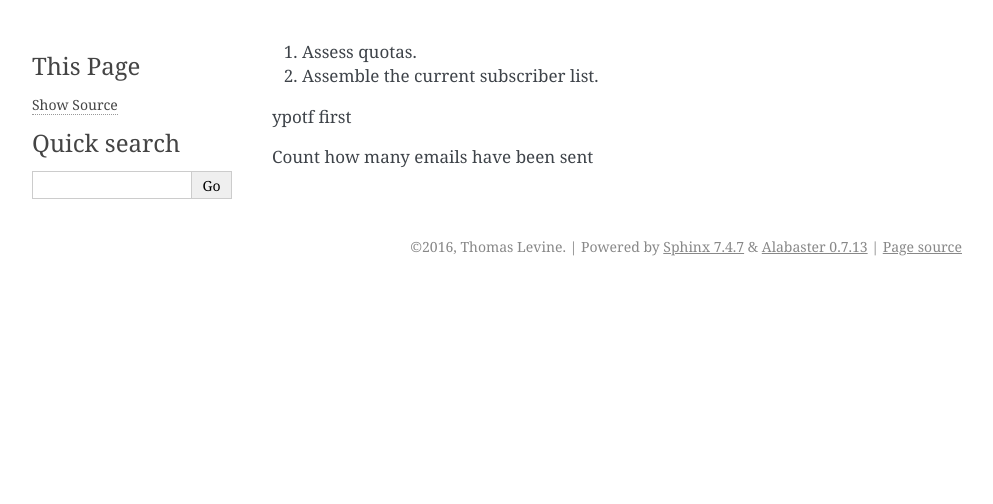
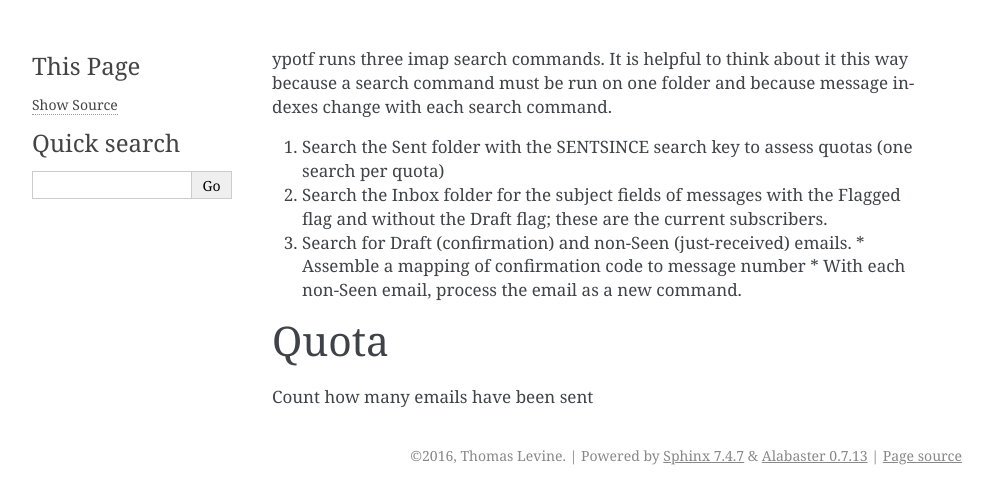
Before and after one commit to tlevine/ypotf, a Sphinx documentation site: the page built from docs/procedure.rst, in a window 1280 px wide. Shown: the top 504 px of the page, without its empty margins (148-1141 px from the left). Built offline with Sphinx 7.4.7, drawn with Linux system fonts in a browser that asks for light colours.

Commit message:
Automatic commit with j

```diff
--- a/docs/procedure.rst
+++ b/docs/procedure.rst
@@ -1,6 +1,16 @@
-1. Assess quotas.
-2. Assemble the current subscriber list.
+ypotf runs three imap search commands. It is helpful to think about it
+this way because a search command must be run on one folder and because
+message indexes change with each search command.
 
-ypotf first
+1. Search the Sent folder with the SENTSINCE search key to assess quotas
+   (one search per quota)
+2. Search the Inbox folder for the subject fields of messages with the
+   Flagged flag and without the Draft flag; these are the current
+   subscribers.
+3. Search for Draft (confirmation) and non-Seen (just-received) emails.
+   * Assemble a mapping of confirmation code to message number
+   * With each non-Seen email, process the email as a new command.
 
+Quota
+------
 Count how many emails have been sent
```
